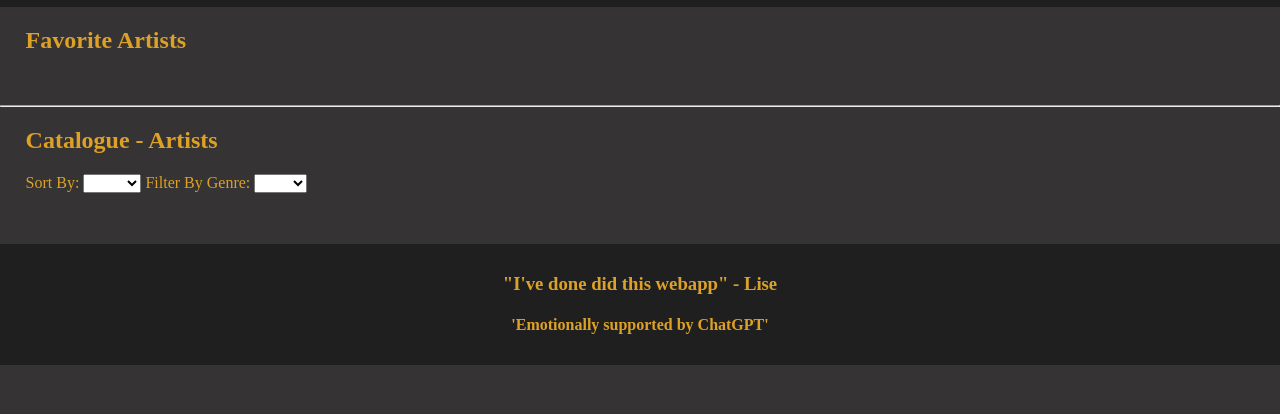
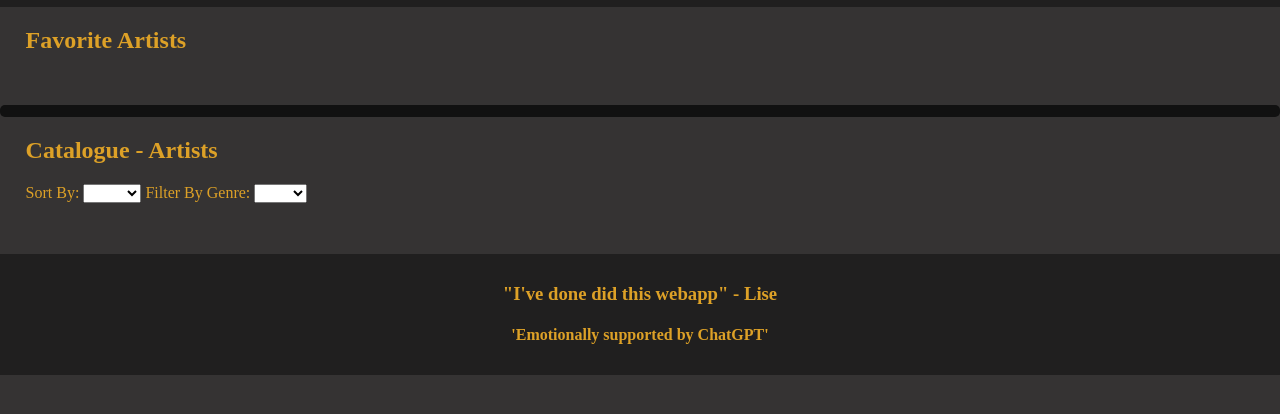
Before and after one commit to LisePetculescu/artist-nodejs-aflevering, a plain HTML site: page Frontend/index.html in a window 1280 px wide. Shown: the part 114-528 px from the top of the page. Drawn offline with Linux system fonts and the light colour scheme; no server answers.

Commit message:
minor changes to readme and cleaning of unused code

```diff
--- a/Backend/favoritArtists.json
+++ b/Backend/favoritArtists.json
@@ -1 +1 @@
-["4","1693983138421","9","1694085555142"]
+["4","1693983138421","9","1694085555142","1"]
--- a/Frontend/style.css
+++ b/Frontend/style.css
@@ -59,6 +59,37 @@ footer {
   padding: 10px;
 }
 
+/* .fav-container {
+  background-color: #111111;
+} */
+
+hr {
+  border: 0.5vw solid #111111;
+  border-radius: 5px;
+}
+
+/* scrollbar style source https://www.w3schools.com/howto/howto_css_custom_scrollbar.asp */
+/* width */
+::-webkit-scrollbar {
+  width: 10px;
+}
+
+/* Track */
+::-webkit-scrollbar-track {
+  background: #a5a5a5;
+}
+
+/* Handle */
+::-webkit-scrollbar-thumb {
+  background: #2b2a2a;
+  border-radius: 8px;
+}
+
+/* Handle on hover */
+::-webkit-scrollbar-thumb:hover {
+  background: #4e4e4e;
+}
+
 .grid-item {
   color: rgb(212, 143, 14);
   background-color: #292727;
@@ -68,8 +99,6 @@ footer {
 
 .fav-item {
   padding: 0.8vw;
-  /* filter: drop-shadow(3px 2px 4px #111111); */
-  /* border: 0.4vw solid ; */
 }
 
 img {
```
Also changed, not shown: Frontend/script.js (+0 -20 lines), README.md.
